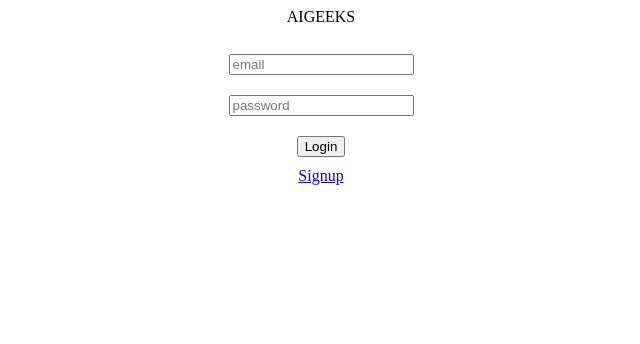
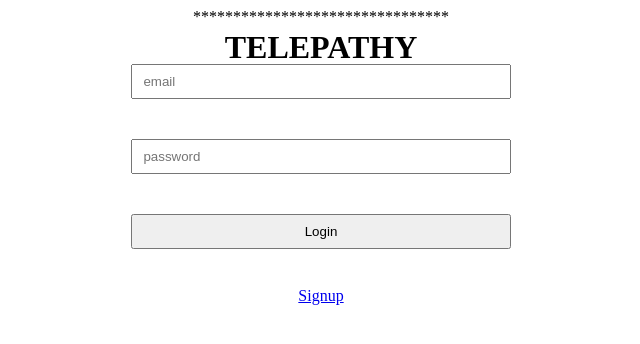
Before and after one commit to ranjuve/DA, a Flask app: page /signin/ in a window 1280 px wide. Shown: the top 344 px of the page, without its empty margins (319-959 px from the left). Run offline with Flask 2, Linux system fonts and the light colour scheme.

Commit message:
Update index2.html

```diff
--- a/Flask-sqlite-master/templates/index2.html
+++ b/Flask-sqlite-master/templates/index2.html
@@ -2,12 +2,21 @@
 <html lang="en" >
 
 <head>
+		<div style="position: absolute; left: 50%;">
+				<div style="position: relative; left: -50%; border:  red 1px;">
+				  <h1>TELEPATHY</h1>
+				</div>
+			  </div>
   <meta charset="UTF-8">
   <title>Signup Form</title>
 
     <style type="text/css">
     	form > input{
-    		margin: 10px;
+    		margin: 20px;
+			width: 30%;
+			padding: 8px 10px;
+			box-sizing: border-box;
+
     	}
     </style>
 
@@ -16,19 +25,21 @@
 <body>
 
  		<div class="body"></div>
- 		<center style="height: 70%;">
+ 		<center style="height: 100%;">
 		<div class="bo">
 			<div class="grad"></div>
 			<div class="header">
-				<div style="width: auto;">AIGEEKS</div>
+				<div style="width: auto;">********************************</div>
 			</div>
 			<br>
 			<div class="login">
 				<form action="/signin/" method="post">
 					<input type="email" placeholder="email" name="email"><br>
-					<input type="password" placeholder="password" name="password"><br>
-					<input type="submit" value="Login">
+					<input type="password" placeholder="password" name="psw"><br>
+					<input type="submit" value="Login"><br>
+
 				</form>
+				<br>
 				<a href="{{url_for('signup')}}">Signup</a>
 			</div>
 		</div>
```
